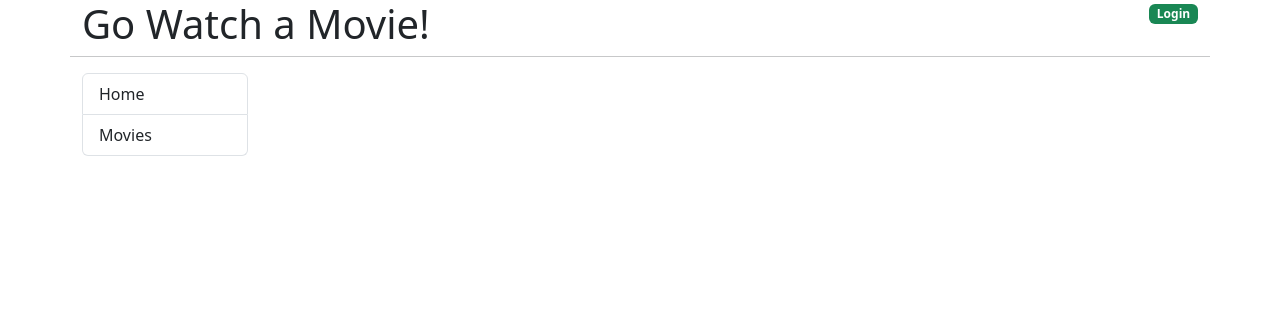
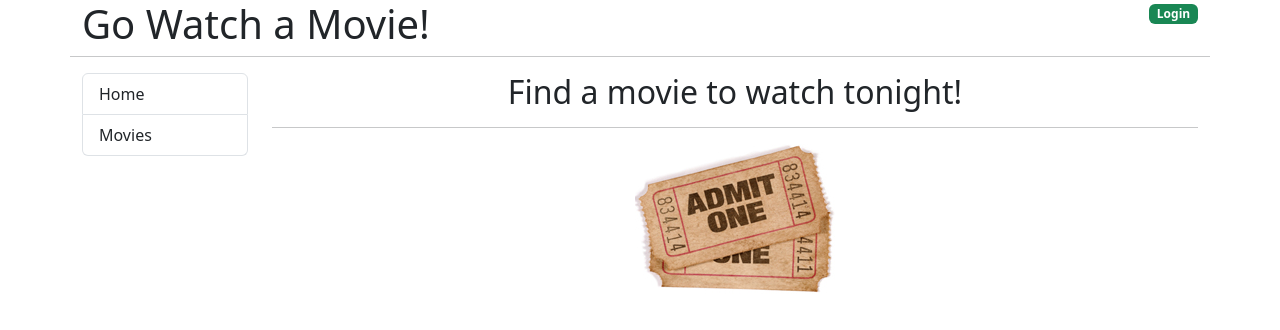
Before and after one commit to far1h/go-movies-front-end, a React (Create React App) app: page / in a window 1280 px wide. Shown: the top 330 px of the page. Built offline with nearby package versions, Linux system fonts and the light colour scheme.

Commit message:
Add home component

```diff
--- a/src/App.js
+++ b/src/App.js
@@ -1,3 +1,5 @@
+import Home from "./components/Home";
+
 function App() {
   return (
     <div className="container">
@@ -20,7 +22,7 @@ function App() {
           </nav>
         </div>
         <div className="col-md-10">
-
+          <Home />
         </div>
       </div>
     </div>
--- /dev/null
+++ b/src/components/Home.js
@@ -0,0 +1,15 @@
+import Ticket from "./../images/movie_tickets.jpg";
+
+const Home = () => {
+    return (
+        <>
+            <div className="text-center">
+                <h2>Find a movie to watch tonight!</h2>
+                <hr />
+                <img src={Ticket} alt="Movie Tickets" className="img-fluid" />
+            </div>
+        </>
+    )
+}
+
+export default Home;
```
Also changed, not shown: src/images/movie_tickets.jpg (added).
